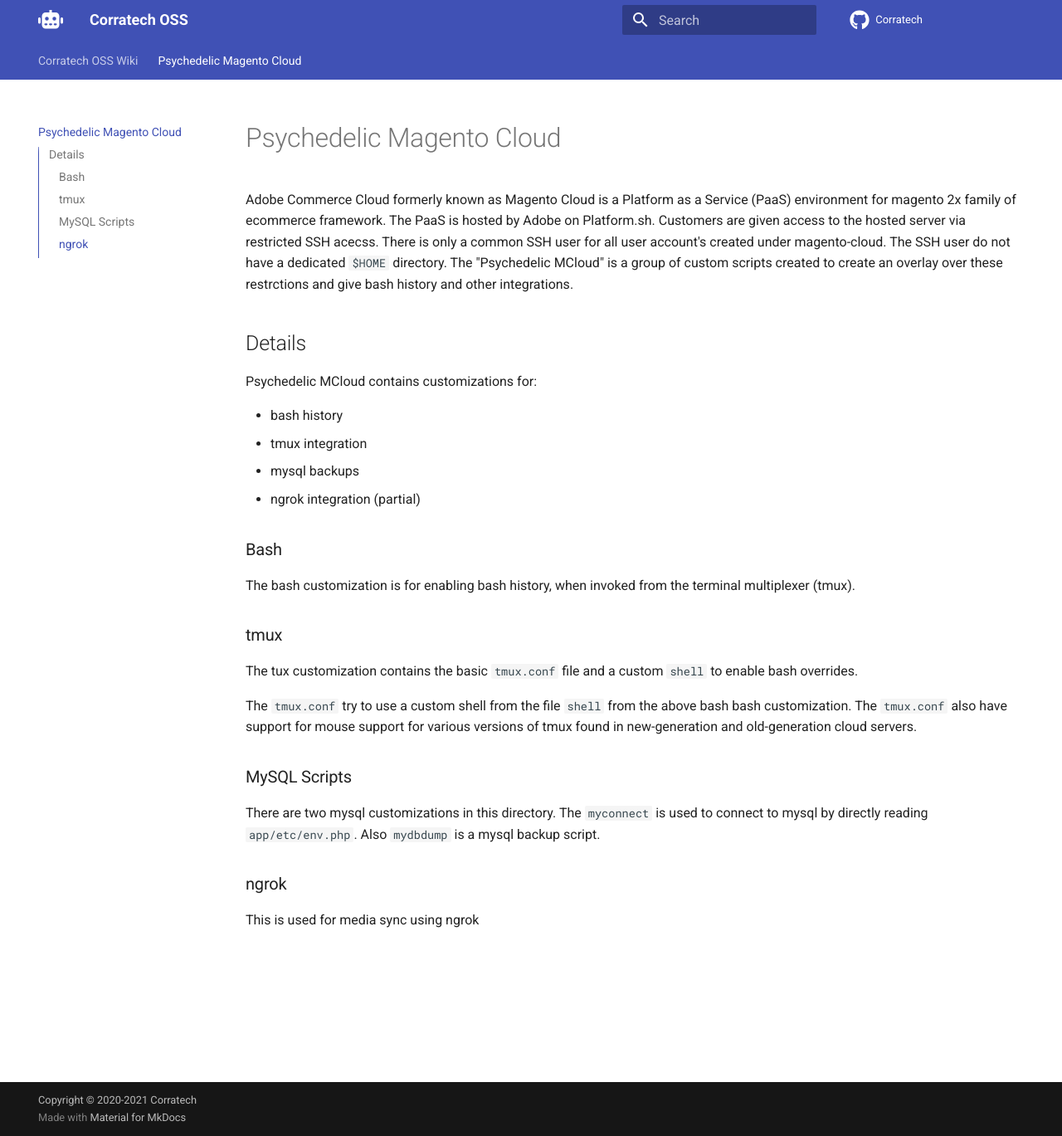
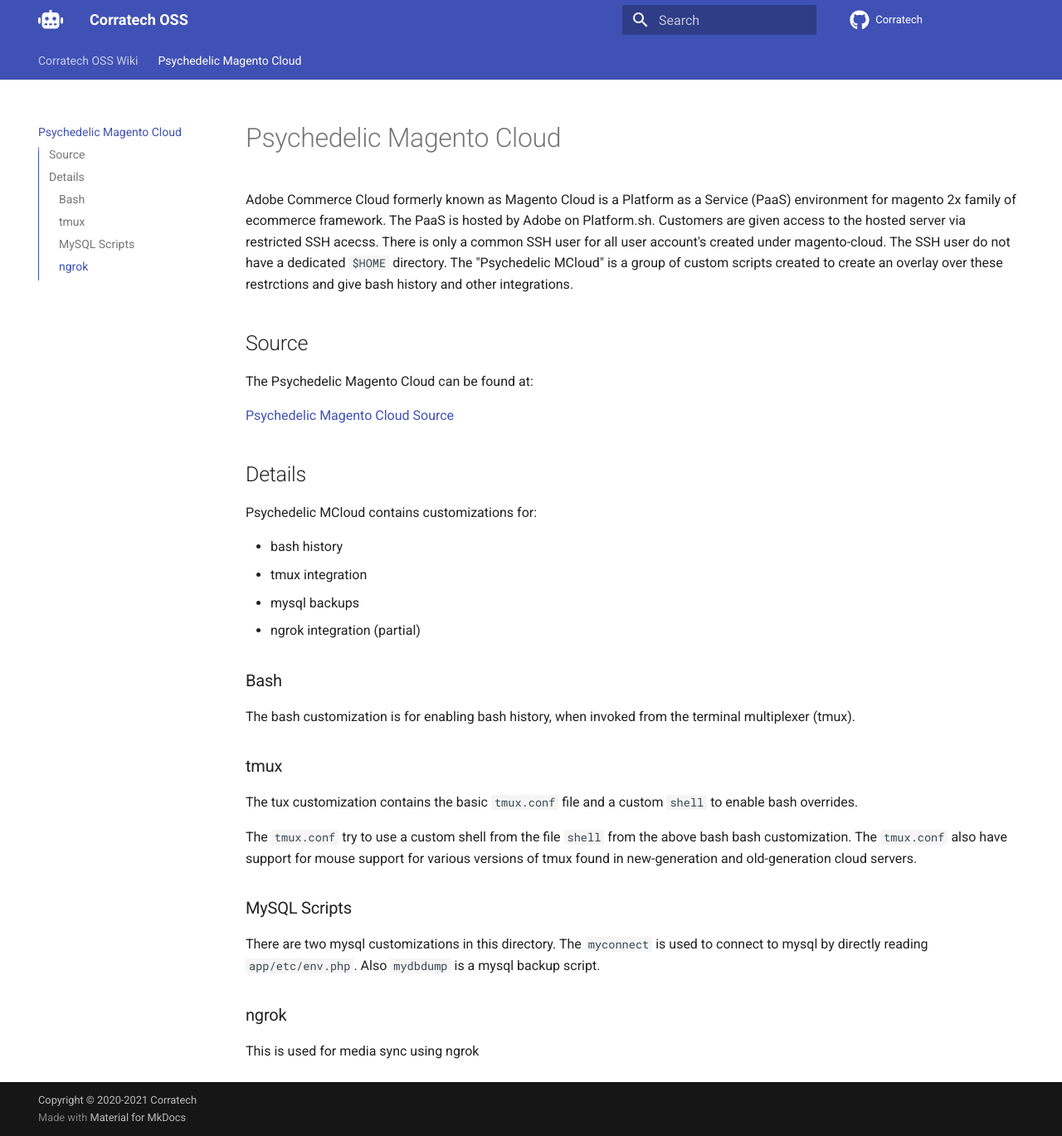
Before and after one commit to corratech/oss-wiki, an MkDocs documentation site: the page built from docs/docs/psy-mcloud.md, in a window 1280 px wide and 1369 px high. Shown: the whole window at 83% size. Built offline with MkDocs 1.6.1 and Material for MkDocs 9.7.7, drawn with Linux system fonts in a browser that asks for light colours; comment, search, counter and statistics services are not loaded.

Commit message:
Updated docs/docs/psy-mcloud.md

```diff
--- a/docs/docs/psy-mcloud.md
+++ b/docs/docs/psy-mcloud.md
@@ -1,6 +1,12 @@
 # Psychedelic Magento Cloud
 
 Adobe Commerce Cloud formerly known as Magento Cloud is a Platform as a Service (PaaS) environment for magento 2x family of ecommerce framework. The PaaS is hosted by Adobe on Platform.sh. Customers are given access to the hosted server via restricted SSH acecss. There is only a common SSH user for all user account's created under magento-cloud. The SSH user do not have a dedicated `$HOME` directory. The "Psychedelic MCloud" is a group of custom scripts created to create an overlay over these restrctions and give bash history and other integrations.
+
+## Source
+
+The Psychedelic Magento Cloud can be found at:
+
+[Psychedelic Magento Cloud Source](https://github.com/anishcorratech/psychedelic-mcloud)
 
 ## Details
 
```
